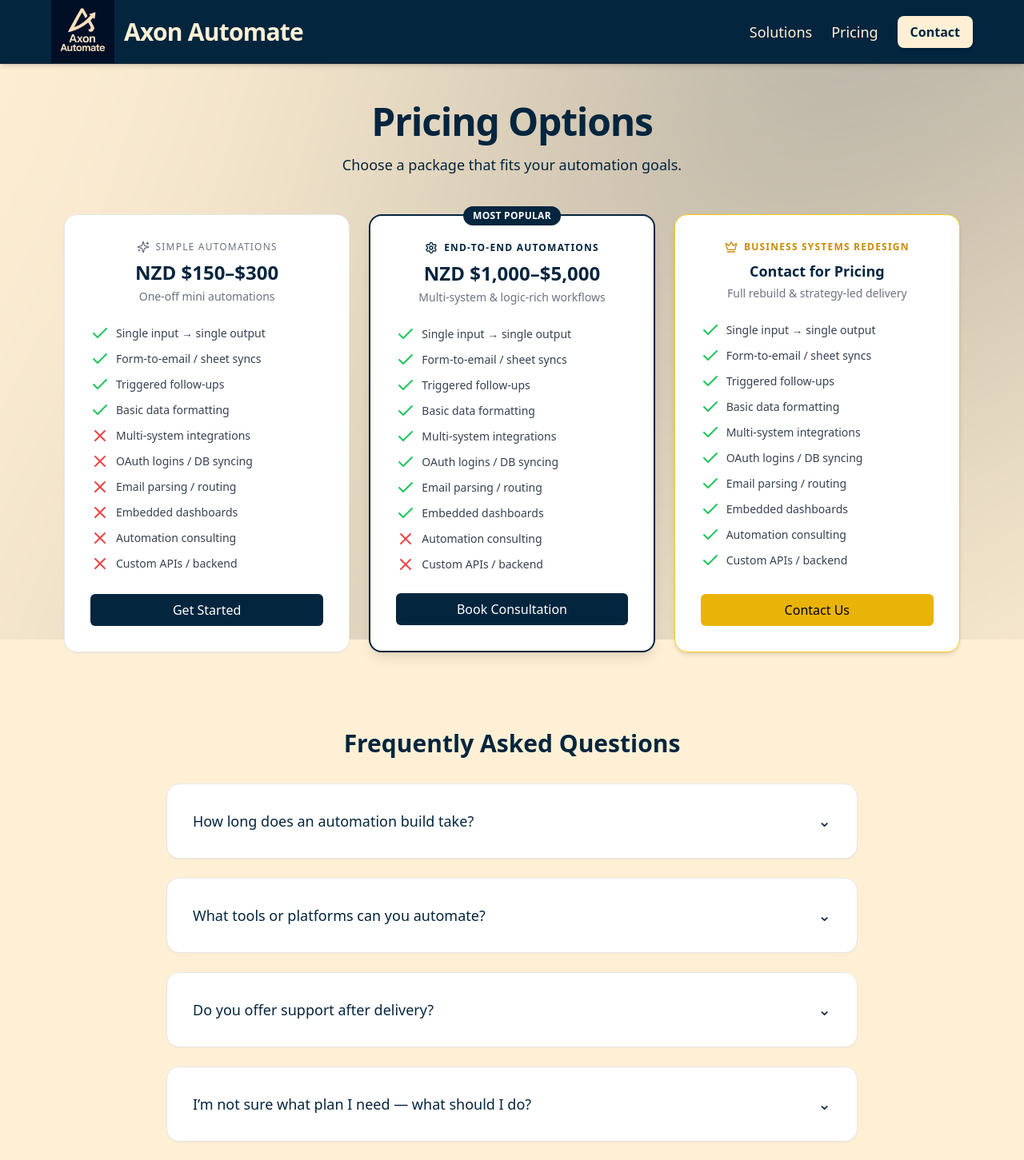
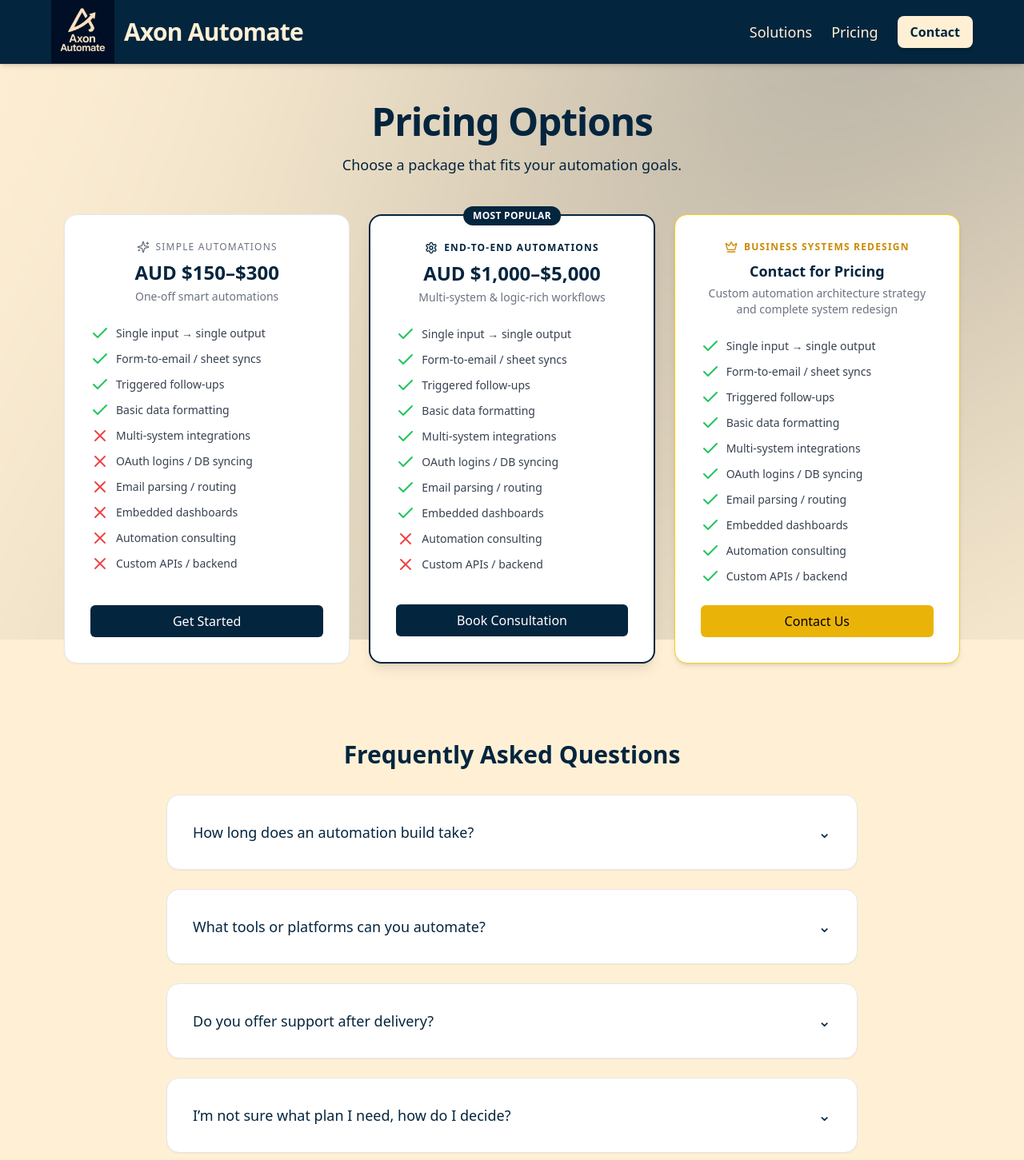
Before and after one commit to trimdex445/axon-automate, a Next.js app: page /pricing in a window 1280 px wide. Shown: the top 1451 px of the page at 80% size. Built offline with nearby package versions, Linux system fonts and the light colour scheme.

Commit message:
faq messaging

```diff
--- a/pages/pricing.tsx
+++ b/pages/pricing.tsx
@@ -41,8 +41,8 @@ export default function PricingPage() {
                   <Sparkles className="w-4 h-4 mr-2" />
                   Simple Automations
                 </div>
-                <div className="text-2xl font-bold text-[#04253e] mb-1">NZD $150–$300</div>
-                <div className="text-sm text-gray-500 mb-6">One-off mini automations</div>
+                <div className="text-2xl font-bold text-[#04253e] mb-1">AUD $150–$300</div>
+                <div className="text-sm text-gray-500 mb-6">One-off smart automations</div>
                 <ul className="text-sm text-gray-700 space-y-2 text-left">
                   {features.map((f, i) => (
                     <li key={i} className="flex items-center">
@@ -73,7 +73,7 @@ export default function PricingPage() {
                   <Settings className="w-4 h-4 mr-2" />
                   End-to-End Automations
                 </div>
-                <div className="text-2xl font-bold text-[#04253e] mb-1">NZD $1,000–$5,000</div>
+                <div className="text-2xl font-bold text-[#04253e] mb-1">AUD $1,000–$5,000</div>
                 <div className="text-sm text-gray-500 mb-6">Multi-system & logic-rich workflows</div>
                 <ul className="text-sm text-gray-700 space-y-2 text-left">
                   {features.map((f, i) => (
@@ -103,7 +103,7 @@ export default function PricingPage() {
                   Business Systems Redesign
                 </div>
                 <div className="text-lg font-bold text-[#04253e] mb-1">Contact for Pricing</div>
-                <div className="text-sm text-gray-500 mb-6">Full rebuild & strategy-led delivery</div>
+                <div className="text-sm text-gray-500 mb-6">Custom automation architecture strategy and complete system redesign</div>
                 <ul className="text-sm text-gray-700 space-y-2 text-left">
                   {features.map((f, i) => (
                     <li key={i} className="flex items-center">
@@ -133,31 +133,31 @@ export default function PricingPage() {
             {[
               {
                 question: "How long does an automation build take?",
-                answer: "Most small automations take 2–5 days. Full builds can take 1–3 weeks depending on complexity.",
+                answer: "Most small automations take up to a week. Full builds can take up to a month depending on complexity.",
               },
               {
                 question: "What tools or platforms can you automate?",
-                answer: "We can work with almost any modern tool including Google Workspace, Airtable, CRMs, databases, APIs, and form platforms.",
+                answer: "We can work with any tool including Google Workspace, Airtable, CRMs, databases, APIs, and webhook integrations.",
               },
               {
                 question: "Do you offer support after delivery?",
-                answer: "Yes — every automation includes 14 days of support. Ongoing plans are available if you need regular tweaks or monitoring.",
+                answer: "Yes, every automation includes 14 days of post deployment support. Ongoing plans are available for regular tweaks or monitoring.",
               },
               {
-                question: "I’m not sure what plan I need — what should I do?",
-                answer: "Reach out through our quote form — we’ll guide you based on your business, workflows, and team needs. No pressure or obligations.",
+                question: "I’m not sure what plan I need, how do I decide?",
+                answer: "Reach out through our quote form, we’ll guide you based on your business, workflows, and team's needs",
               },
               {
                 question: "Are there monthly costs for servers, APIs, or hosting?",
-                answer: "Some automations require ongoing infrastructure (like API credits, cloud servers, or database hosting). These costs vary based on usage and are always discussed upfront. Some one-off builds can run entirely free with no monthly fees.",
+                answer: "Some automations require ongoing infrastructure (like API credits, cloud servers, or database hosting). These costs vary based on usage and are always discussed upfront. Some one-off builds can run entirely free with no recurring fees.",
               },
               {
                 question: "Do I pay before or after the automation is built?",
-                answer: "We build a working test version first, and you only pay once you're happy with the results. No hidden surprises — just transparency and confidence.",
+                answer: "We'll build a Minimum Viable Product design, and you only pay when you want to proceed. No hidden surprises, just transparency and confidence.",
               },
               {
                 question: "What if something breaks after delivery?",
-                answer: "Every build includes a free 4-week follow-up check-in. If anything breaks or needs tweaking, we’ll fix it at no extra cost.",
+                answer: "Every build includes a free 4-week follow-up check-in. If anything breaks from the original automation, we’ll fix it at no extra cost.",
               },
             ].map((faq, i) => (
               <details key={i} className="bg-white p-8 rounded-2xl shadow-sm group border border-gray-200">
```
